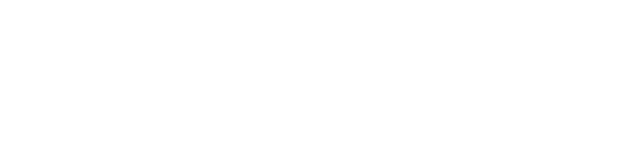
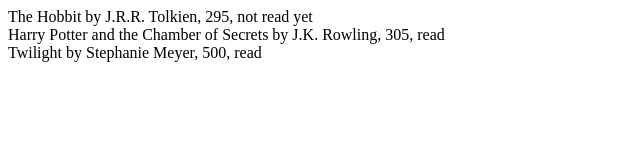
Before and after one commit to jp524/odin-library, a website: page index.html in a window 1280 px wide. Shown: the whole page, without its empty margins (0-640 px from the left). Drawn offline with Linux system fonts and the light colour scheme.

Commit message:
Display each book

```diff
--- a/app.js
+++ b/app.js
@@ -26,4 +26,23 @@
 );
 addBookToLibrary('Twilight', 'Stephanie Meyer', 500, true);
 
-console.log(myLibrary);
+// console.log(myLibrary);
+
+const container = document.querySelector('#container');
+
+function displayLibrary() {
+  myLibrary.forEach((element, index) => {
+      const book = document.createElement('div');
+      book.classList.add('book');
+      book.id = index;
+
+      const info = document.createElement('div');
+      info.classList.add('info');
+      info.textContent = element.info();
+
+      container.appendChild(book);
+      book.append(info);
+  });
+}
+
+displayLibrary();
--- a/index.html
+++ b/index.html
@@ -8,6 +8,8 @@
 </head>
 
 <body>
+  <div id="container">
+  </div>
   <script src="./app.js"></script>
 </body>
 
```
